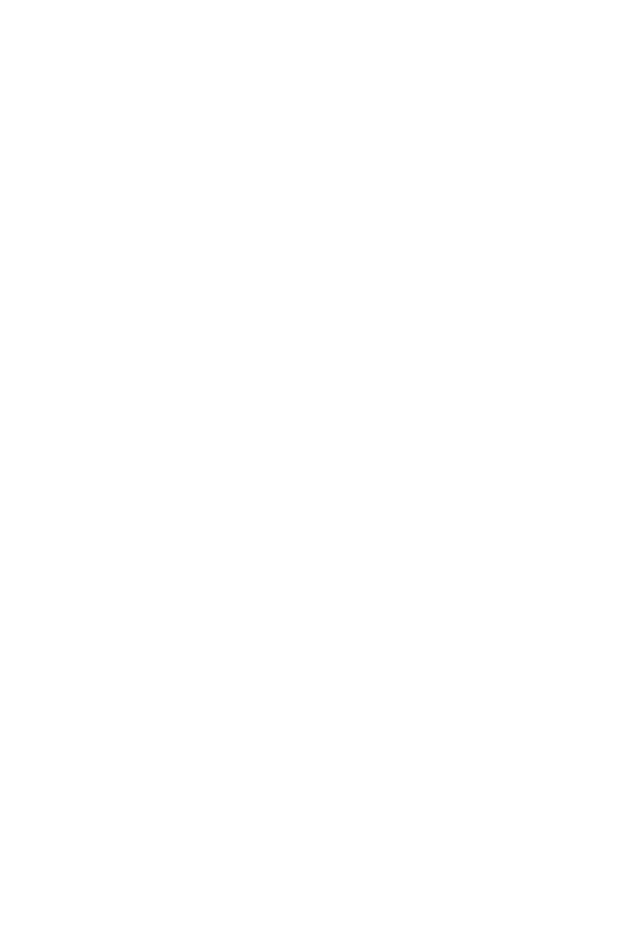
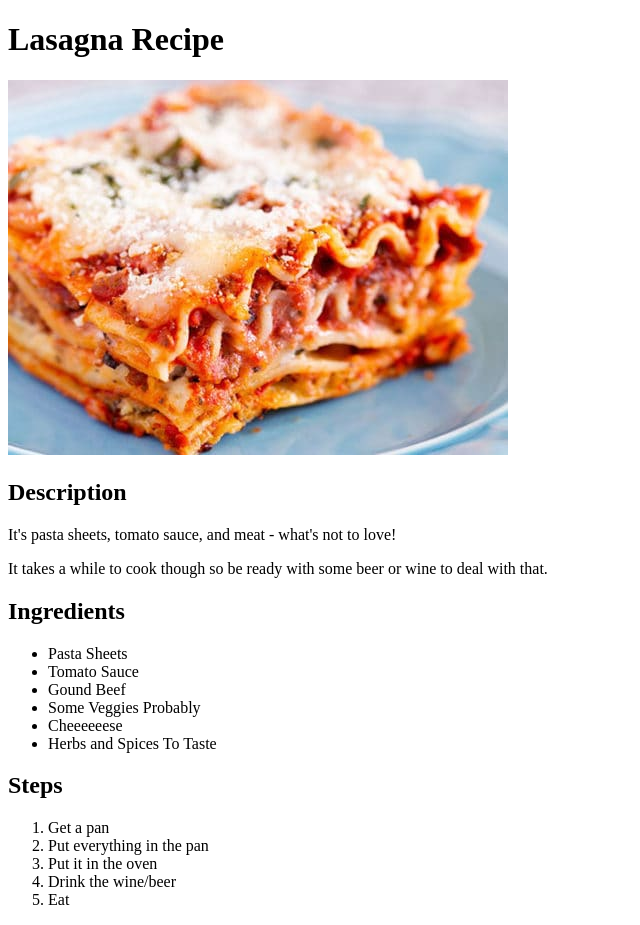
Before and after one commit to AJohnnyBird/odin-recipes, a plain HTML site: page recipes/lasagna.html in a window 1280 px wide. Shown: the whole page, without its empty margins (0-640 px from the left). Before the commit the page ends 800 px from the top, so only its background shows below. Drawn offline with Linux system fonts and the light colour scheme.

Commit message:
Added material to lasagna recipe page.

```diff
--- a/recipes/lasagna.html
+++ b/recipes/lasagna.html
@@ -0,0 +1,32 @@
+<!DOCTYPE html>
+<html lang="en">
+  <head>
+    <meta charset="UTF-8">
+    <title>Lasagna Recipe</title>
+  </head>
+
+  <body>
+    <h1>Lasagna Recipe</h1>
+    <img src="../images/lasagna-img-500x375.jpg" alt="Lasagna Baby!" width="500" height="375">
+    <h2>Description</h2>
+    <p>It's pasta sheets, tomato sauce, and meat - what's not to love!</p>
+    <p>It takes a while to cook though so be ready with some beer or wine to deal with that.</p>
+    <h2>Ingredients</h2>
+    <ul>
+        <li>Pasta Sheets</li>
+        <li>Tomato Sauce</li>
+        <li>Gound Beef</li>
+        <li>Some Veggies Probably</li>
+        <li>Cheeeeeese</li>
+        <li>Herbs and Spices To Taste</li>
+    </ul>
+    <h2>Steps</h2>
+    <ol>
+        <li>Get a pan</li>
+        <li>Put everything in the pan</li>
+        <li>Put it in the oven</li>
+        <li>Drink the wine/beer</li>
+        <li>Eat</li>
+    </ol>
+  </body>
+</html>
```
Also changed, not shown: index.html (+1 -1 lines), images/lasagna-img-500x375.jpg (added).
